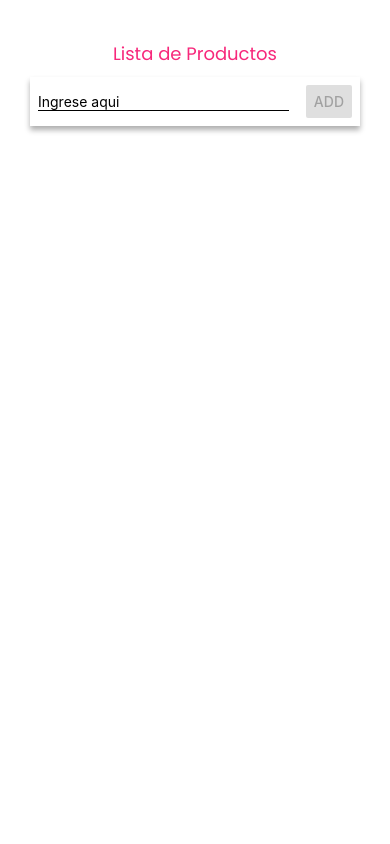
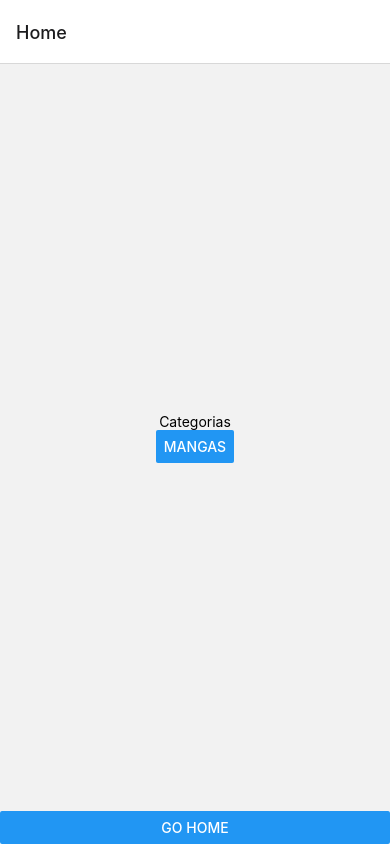
Before and after one commit to Gerald14/sales_rojas, a React Native app: screen /Home in a window 390 px wide. Built offline with nearby package versions, Linux system fonts and the light colour scheme.

Commit message:
add navigation

```diff
--- a/App.js
+++ b/App.js
@@ -1,33 +1,18 @@
-import { useState } from 'react';
-import ItemListScreen from './screens/ItemListScreen';
-import ItemDetailScreen from './screens/ItemDetailScreen';
 import {useFonts} from 'expo-font';
 import AppLoading from 'expo-app-loading';
 import { SafeAreaView } from 'react-native';
+import ShopNavigator from './navigation/ShopNavigator';
 
 export default function App() {
   const [loaded] = useFonts({
     PoppinsBold: require('./assets/fonts/Poppins-Bold.ttf'),
     PoppinsRegular: require('./assets/fonts/Poppins-Regular.ttf'),
     PoppinsLight: require('./assets/fonts/Poppins-Light.ttf')})
-  const [itemNumber, setItemNumber] = useState(null)
 
-  const handlerViewItem = (itemSelected) => {
-    setItemNumber(itemSelected)
-  }
-
-  const returnToList = () => {
-    setItemNumber(null)
-  }
 
   if(!loaded) return <AppLoading/>
 
   return (
-    <SafeAreaView>
-      {itemNumber?
-        <ItemDetailScreen itemNumber={itemNumber} returnToList={returnToList}/>:
-        <ItemListScreen handlerViewItem={handlerViewItem}/>
-      }
-    </SafeAreaView>
+    <ShopNavigator/>
   );
 }
--- a/app.json
+++ b/app.json
@@ -3,7 +3,6 @@
     "name": "rojas_ventas",
     "slug": "rojas_ventas",
     "version": "1.0.0",
-    "icon": "./assets/icon.png",
     "userInterfaceStyle": "light",
     "splash": {
       "image": "./assets/splash.png",
--- /dev/null
+++ b/navigation/ShopNavigator.js
@@ -0,0 +1,29 @@
+import React from 'react'
+import { NavigationContainer } from '@react-navigation/native';
+import { createNativeStackNavigator } from '@react-navigation/native-stack';
+
+import CategoryScreen from '../screens/CategoryScreen';
+import ItemDetailScreen from '../screens/ItemDetailScreen';
+import ItemListScreen from '../screens/ItemListScreen';
+import { Button, View } from 'react-native';
+import CategoryMangaScreen from '../screens/CategoryMangaScreen';
+
+const Stack = createNativeStackNavigator();
+
+const ShopNavigator = () => {
+  return (
+    <NavigationContainer>
+        <Stack.Navigator initialRouteName="Home">
+          <Stack.Screen name="Home" component={CategoryScreen}  />
+          <Stack.Screen name="Mangas" component={CategoryMangaScreen}  />
+          <Stack.Screen name="Detail" component={ItemDetailScreen} />
+        </Stack.Navigator>
+        <Button
+        onPress={() => ({})}
+        title="Go home"
+      />
+    </NavigationContainer>
+  )
+}
+
+export default ShopNavigator;
--- a/package.json
+++ b/package.json
@@ -11,6 +11,7 @@
   },
   "dependencies": {
     "@react-navigation/native": "^6.0.11",
+    "@react-navigation/native-stack": "^6.7.0",
     "expo": "~45.0.0",
     "expo-app-loading": "^2.0.0",
     "expo-font": "^10.1.0",
@@ -18,9 +19,9 @@
     "react": "17.0.2",
     "react-dom": "17.0.2",
     "react-native": "0.68.2",
-    "react-native-web": "0.17.7",
+    "react-native-safe-area-context": "4.2.4",
     "react-native-screens": "~3.11.1",
-    "react-native-safe-area-context": "4.2.4"
+    "react-native-web": "0.17.7"
   },
   "devDependencies": {
     "@babel/core": "^7.12.9"
--- /dev/null
+++ b/screens/CategoryMangaScreen/index.js
@@ -0,0 +1,12 @@
+import React from 'react'
+import { Text, View } from 'react-native'
+
+const CategoryMangaScreen = () => {
+  return (
+    <View>
+        <Text>Mangas</Text>
+    </View>
+  )
+}
+
+export default CategoryMangaScreen
--- a/screens/CategoryScreen/index.js
+++ b/screens/CategoryScreen/index.js
@@ -1,9 +1,21 @@
 import React from 'react'
+import { Button, StyleSheet, Text, View } from 'react-native'
 
-const CategoryScreen = () => {
+const CategoryScreen = ({navigation}) => {
   return (
-    <div>CategoryScreen</div>
+    <View style={styles.screen}>
+        <Text>Categorias</Text>
+        <Button title="Mangas" onPress={()=>{navigation.navigate('Mangas')}}/>
+    </View>
   )
 }
 
+const styles = StyleSheet.create({
+    screen:{
+        flex: 1,
+        justifyContent: 'center',
+        alignItems: 'center'
+    }
+})
+
 export default CategoryScreen
--- a/screens/ItemDetailScreen/index.js
+++ b/screens/ItemDetailScreen/index.js
@@ -1,11 +1,11 @@
 import React from 'react'
 import { Button, StyleSheet, Text, View } from 'react-native'
 
-const ItemDetailScreen = ({itemNumber, returnToList}) => {
+const ItemDetailScreen = () => {
   return (
     <View style={styles.container}>
-        <Text>{`item ID: ${itemNumber}`}</Text>
-        <Button style={styles.button} title='Volver' onPress={returnToList}/>
+        {/* <Text>{`item ID: ${itemNumber}`}</Text> */}
+        <Button style={styles.button} title='Volver' onPress={()=>({})}/>
     </View>
   )
 }
```
Also changed, not shown: navigation/ShopNavigation.js (deleted, +0 -23 lines), 1 other file (tests, documents, lock files or other folders).
